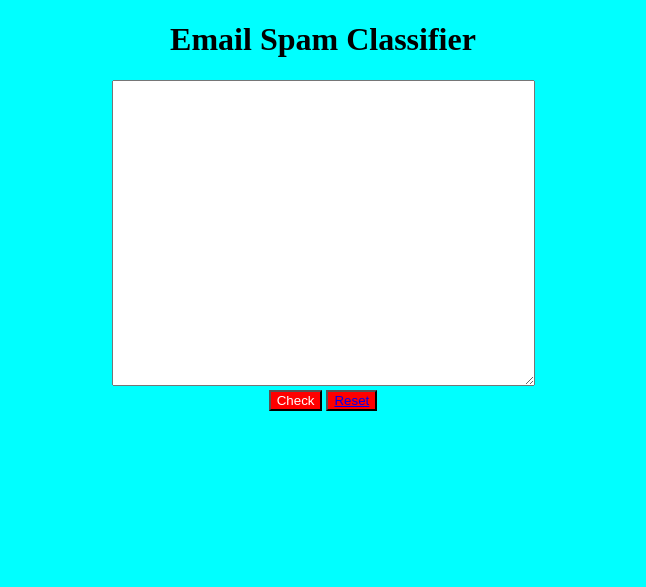
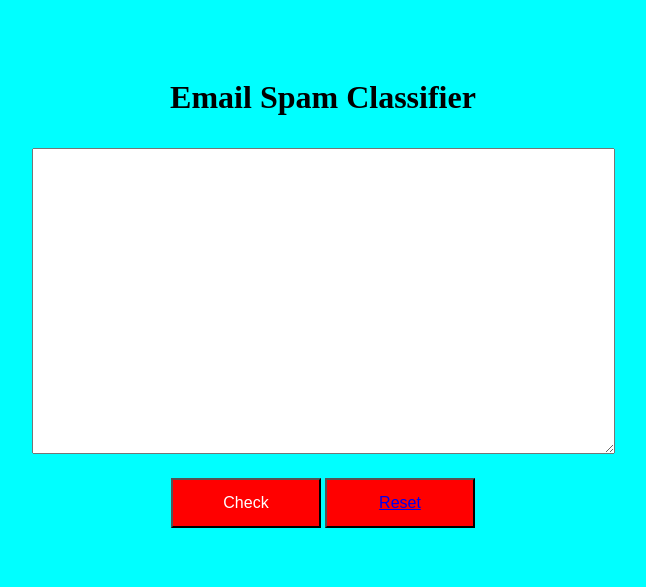
Before and after one commit to sagar779/Modle-deployment, a Flask app: page / in a window 1280 px wide. Shown: the top 587 px of the page, without its empty margins (317-963 px from the left). Run offline with Flask 2, Linux system fonts and the light colour scheme; parts of the project's set-up code (start-up, migrations or seed data) failed here and were passed over.

Commit message:
incresed size of the buttons

```diff
--- a/templates/index.html
+++ b/templates/index.html
@@ -6,12 +6,23 @@
     <title>My first webpage</title>
 
     <style>
+        form {
+            padding: 10px; /* Add padding to the form */
+        }
         body{
+            padding: 50px;
             text-align: center;
         }
         button{
             background-color: red;
             color: white;
+            margin-top: 20px;
+        }
+
+        .large-button {
+            width: 150px; /* Set the desired width */
+            height: 50px; /* Set the desired height */
+            font-size: 16px; /* Optionally, adjust the font size */
         }
     </style>
 </head>
@@ -19,11 +30,11 @@
 <body bgcolor="aqua">
     <h1>Email Spam Classifier</h1>
     <form method="post" action="/predict">
-        <textarea  rows="20" cols="50" name="content" placeholder="Enter your email here"
+        <textarea  rows="20" cols="70" name="content" placeholder="Enter your email here"
         autocomplete="off" > {{email}} </textarea><br>
         <div>
-            <button type="submit">Check</button>
-            <button type="reset" style="color: aliceblue;"> <a href="/">Reset</a></button>
+            <button type="submit" class="large-button">Check</button>
+            <button type="reset" class="large-button"> <a href="/">Reset</a></button>
         </div>
     </form>
     {% if prediction==1 %}
```
Also changed, not shown: app.py (line endings or trailing spaces).
